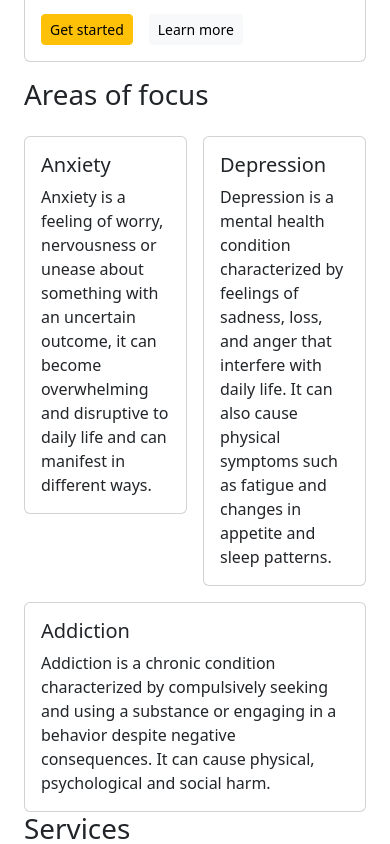
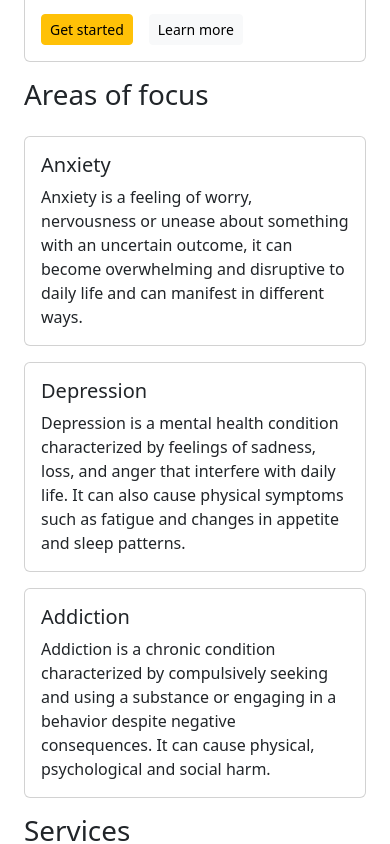
Before and after one commit to nicolasmatthewlee/healthcare-practice, a React (Create React App) app: page / in a window 390 px wide. Shown: the part 920-1764 px from the top of the page. Built offline with nearby package versions, Linux system fonts and the light colour scheme.

Commit message:
fixed areas of focus cards with setting height h-100 and setting breakpoints for different number of cols

```diff
--- a/src/App.js
+++ b/src/App.js
@@ -103,9 +103,9 @@ export const App = () => {
           </div>
         </div>
 
-        <div class="row gx-3 gy-3">
-          <div class="col">
-            <div class="card">
+        <div class="row gx-3 gy-3 mb-3">
+          <div class="col-12 col-sm-6 col-md-4">
+            <div class="card h-100">
               <div class="card-body">
                 <h5 class="card-title">Anxiety</h5>
                 <p class="card-text">
@@ -117,8 +117,8 @@ export const App = () => {
               </div>
             </div>
           </div>
-          <div className="col">
-            <div className="card">
+          <div className="col-12 col-sm-6 col-md-4">
+            <div className="card h-100">
               <div className="card-body">
                 <h5 className="card-title">Depression</h5>
                 <p className="card-text">
@@ -130,8 +130,8 @@ export const App = () => {
               </div>
             </div>
           </div>
-          <div className="col">
-            <div className="card">
+          <div className="col-12 col-sm-6 col-md-4">
+            <div className="card h-100">
               <div className="card-body">
                 <h5 className="card-title">Addiction</h5>
                 <p className="card-text">
```
